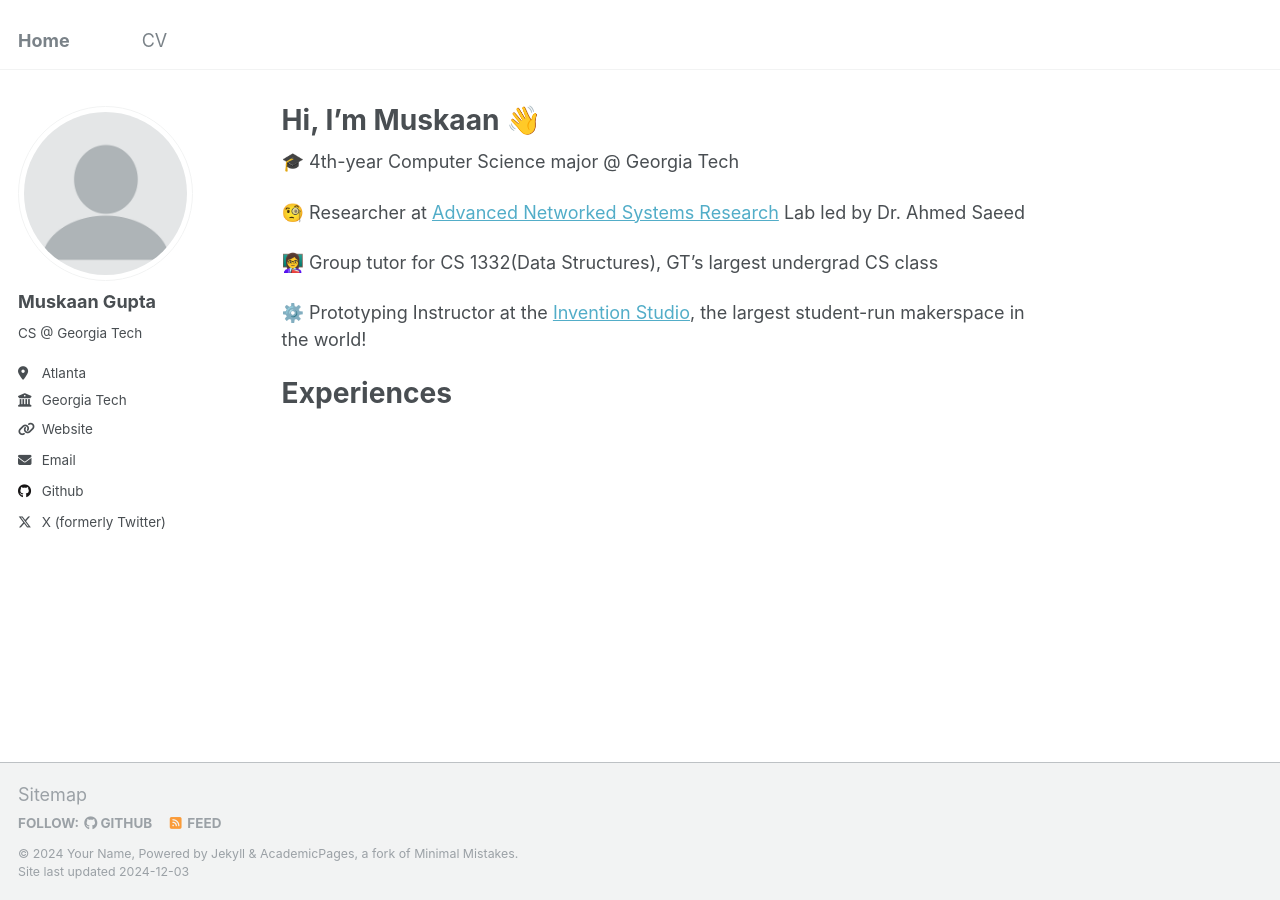
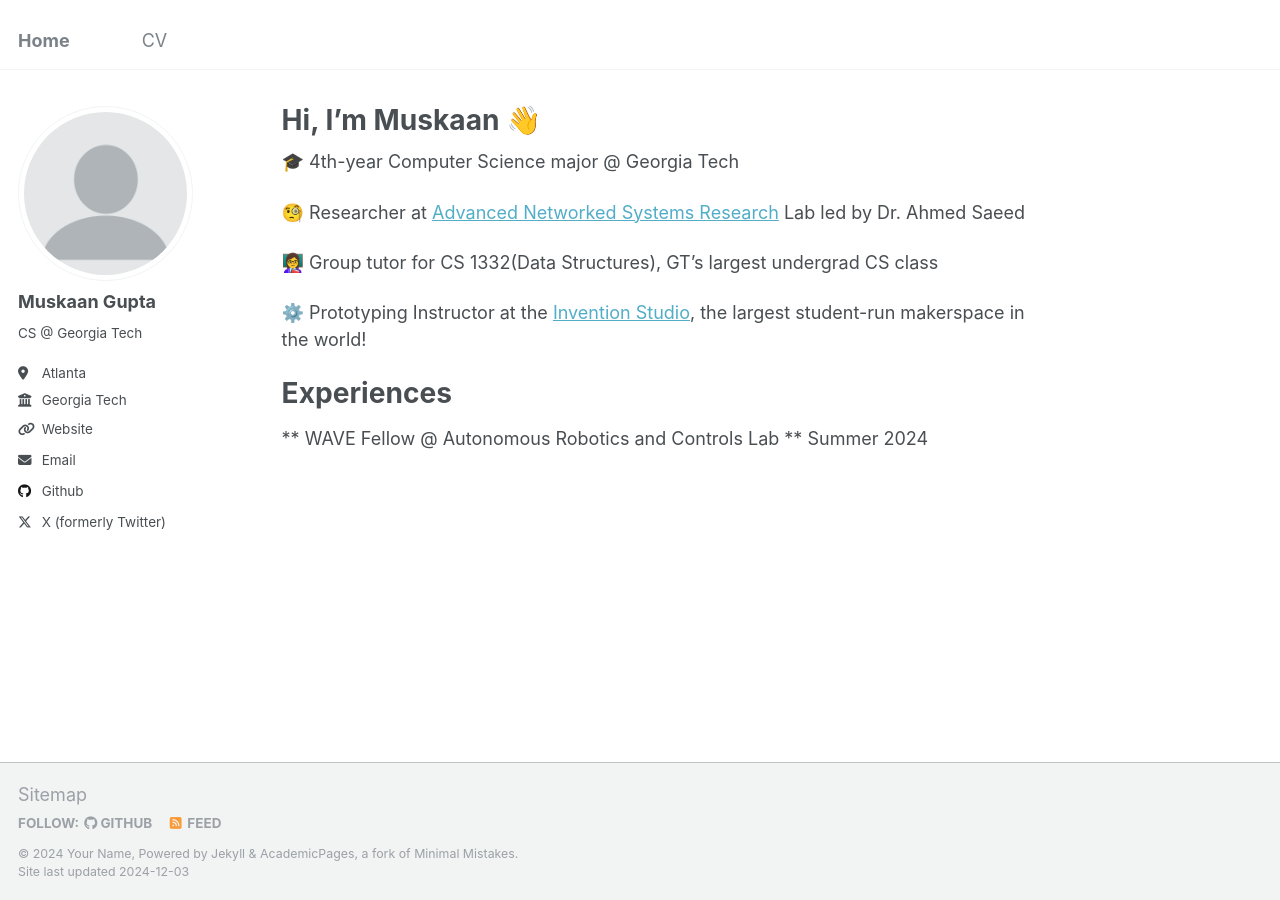
Before and after one commit to m-skaan/m-skaan.github.io, a Jekyll site: the page built from _pages/about.md, in a window 1280 px wide. Built offline with Jekyll 4.4.1, drawn with Linux system fonts in a browser that asks for light colours.

Commit message:
add experience

```diff
--- a/_pages/about.md
+++ b/_pages/about.md
@@ -17,3 +17,5 @@ redirect_from:
 
 Experiences
 ======
+** WAVE Fellow @ Autonomous Robotics and Controls Lab **
+Summer 2024
```
